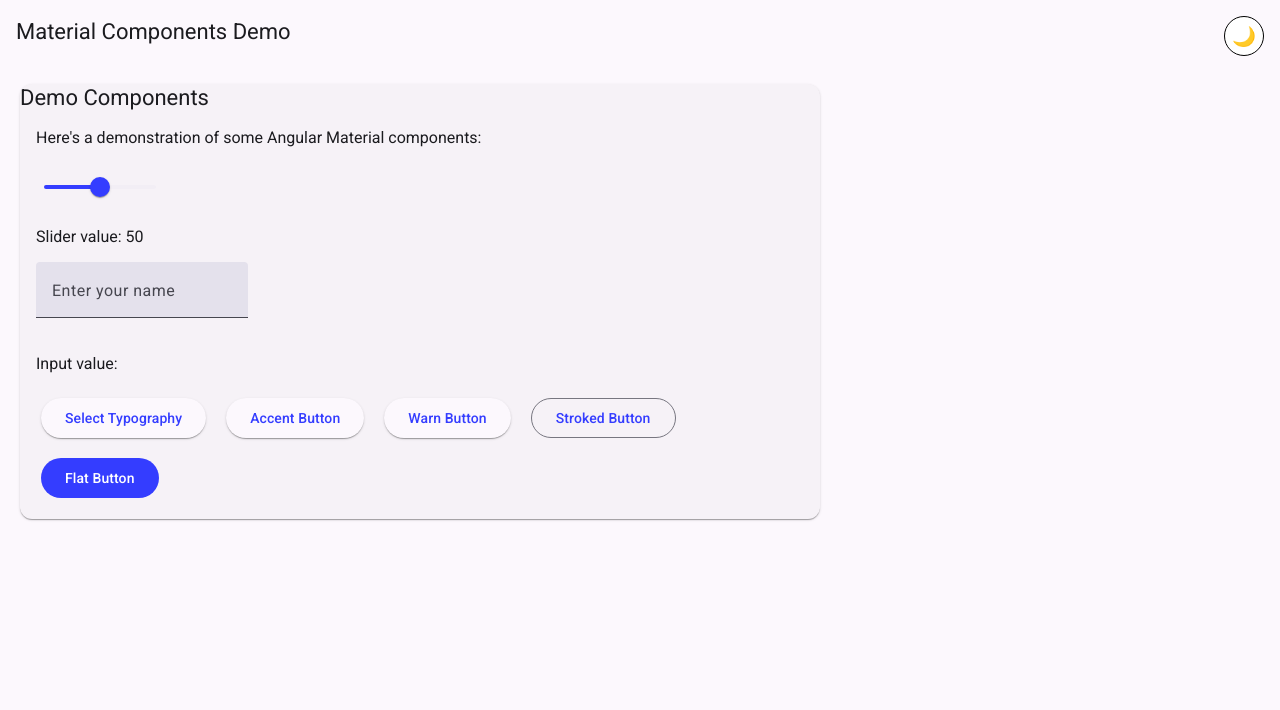
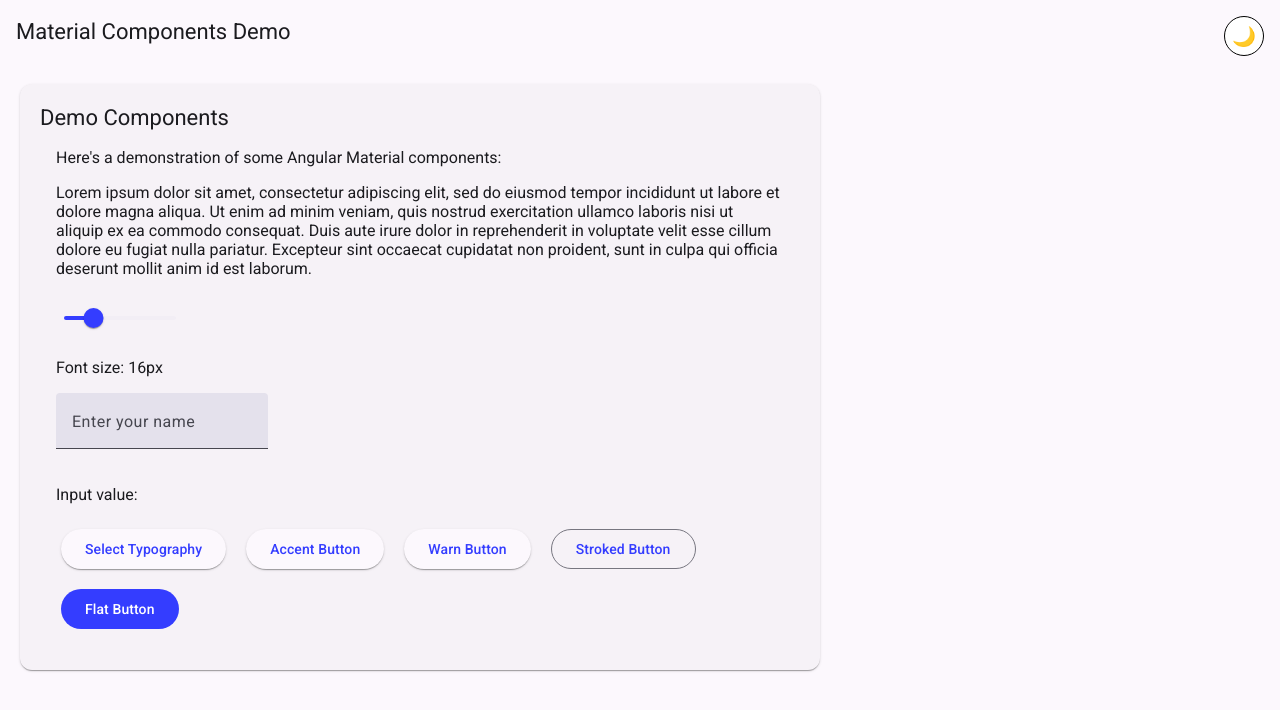
Before and after one commit to kmboyle/edu, an Angular app in the folder frontend/project1/angular-app/: page / in a window 1280 px wide. Shown: the top 710 px of the page. Built offline with nearby package versions, Linux system fonts and the light colour scheme.

Commit message:
font size selector

```diff
--- a/frontend/project1/angular-app/src/app/app.ts
+++ b/frontend/project1/angular-app/src/app/app.ts
@@ -29,6 +29,10 @@ export class App {
     effect(() => {
       document.body.style.fontFamily = this.typographySelectorService.fontFamily();
     });
+
+    effect(() => {
+      document.body.style.fontSize = `${this.typographySelectorService.fontSize()}px`;
+    });
   }
 
   private applyTheme() {
--- a/frontend/project1/angular-app/src/app/dialogs/typography-selector.component.scss
+++ b/frontend/project1/angular-app/src/app/dialogs/typography-selector.component.scss
@@ -1,5 +1,5 @@
 /* Add any CSS styles for the typography selector here */
 .typography-selector {
   width: 200px;
-  padding: 8px;
+  padding: 20px;
 }
--- a/frontend/project1/angular-app/src/app/material-demo.component.html
+++ b/frontend/project1/angular-app/src/app/material-demo.component.html
@@ -9,11 +9,19 @@
   <mat-card-content>
     <p>Here's a demonstration of some Angular Material components:</p>
 
+    <p>Lorem ipsum dolor sit amet, consectetur adipiscing elit,
+      sed do eiusmod tempor incididunt ut labore et dolore magna aliqua.
+      Ut enim ad minim veniam, quis nostrud exercitation ullamco laboris
+      nisi ut aliquip ex ea commodo consequat. Duis aute irure dolor in
+      reprehenderit in voluptate velit esse cillum dolore eu fugiat nulla
+      pariatur. Excepteur sint occaecat cupidatat non proident,
+      sunt in culpa qui officia deserunt mollit anim id est laborum.</p>
+
     <div class="demo-container">
-      <mat-slider [min]="0" [max]="100" aria-label="slider example">
-        <input matSliderThumb [(ngModel)]="sliderValue" #slider>
+      <mat-slider [min]="12" [max]="28" [step]="1" aria-label="Font size">
+        <input matSliderThumb [ngModel]="fontSize()" (ngModelChange)="setFontSize($event)">
       </mat-slider>
-      <p>Slider value: {{ sliderValue }}</p>
+      <p>Font size: {{ fontSize() }}px</p>
     </div>
 
     <div class="demo-container">
--- a/frontend/project1/angular-app/src/app/material-demo.component.scss
+++ b/frontend/project1/angular-app/src/app/material-demo.component.scss
@@ -1,5 +1,6 @@
 .demo-card {
   margin: 20px;
+  padding: 20px;
   max-width: 800px;
 }
 
--- a/frontend/project1/angular-app/src/app/material-demo.component.ts
+++ b/frontend/project1/angular-app/src/app/material-demo.component.ts
@@ -30,12 +30,17 @@ import { MatSidenavModule } from '@angular/material/sidenav';
   ]
 })
 export class MaterialDemoComponent {
-  sliderValue = 50;
   inputValue = '';
   title = 'Material Components Demo';
 
   private readonly typographySelectorService = inject(TypographySelectorService);
   private readonly dialog = inject(MatDialog);
+
+  protected readonly fontSize = this.typographySelectorService.fontSize;
+
+  protected setFontSize(size: number): void {
+    this.typographySelectorService.setFontSize(size);
+  }
 
   openTypographyDialog(): void {
     this.typographySelectorService.openTypographySelector().subscribe(result => {
--- a/frontend/project1/angular-app/src/app/services/typography-selector.service.ts
+++ b/frontend/project1/angular-app/src/app/services/typography-selector.service.ts
@@ -9,8 +9,13 @@ import { tap } from 'rxjs/operators';
 })
 export class TypographySelectorService {
   readonly fontFamily = signal<string>('"Roboto", "Helvetica", "Arial", sans-serif');
+  readonly fontSize = signal<number>(16);
 
   constructor(private readonly dialog: MatDialog) { }
+
+  setFontSize(size: number): void {
+    this.fontSize.set(size);
+  }
 
   openTypographySelector(): Observable<{ fontFamily: string } | undefined> {
     return this.dialog.open(TypographySelectorComponent, {
```
